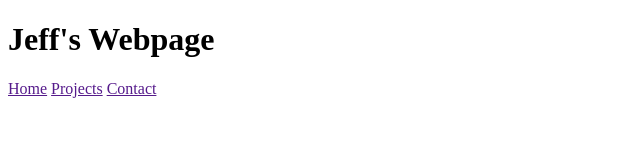
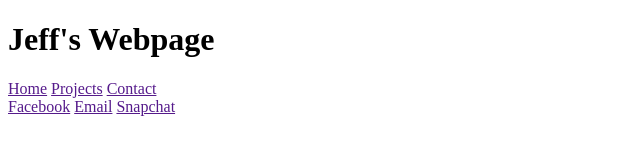
Before and after one commit to J3ffcon1/301n-portfolio, a plain HTML site: page index.html in a window 1280 px wide. Shown: the whole page, without its empty margins (0-640 px from the left). Drawn offline with Linux system fonts and the light colour scheme.

Commit message:
added social nav bar

```diff
--- a/app.js
+++ b/app.js
@@ -0,0 +1,4 @@
+var Data = function(Projects, projectnames) {
+
+
+};
--- a/index.html
+++ b/index.html
@@ -15,8 +15,14 @@
         <a href="">Projects</a>
         <a href="">Contact</a>
       </div>
+      <div id = "social-bar">
+        <a href="">Facebook</a>
+        <a href="">Email</a>
+        <a href="">Snapchat</a>
+      </div>
     </nav>
   </header>
+
 
 </body>
 
```
